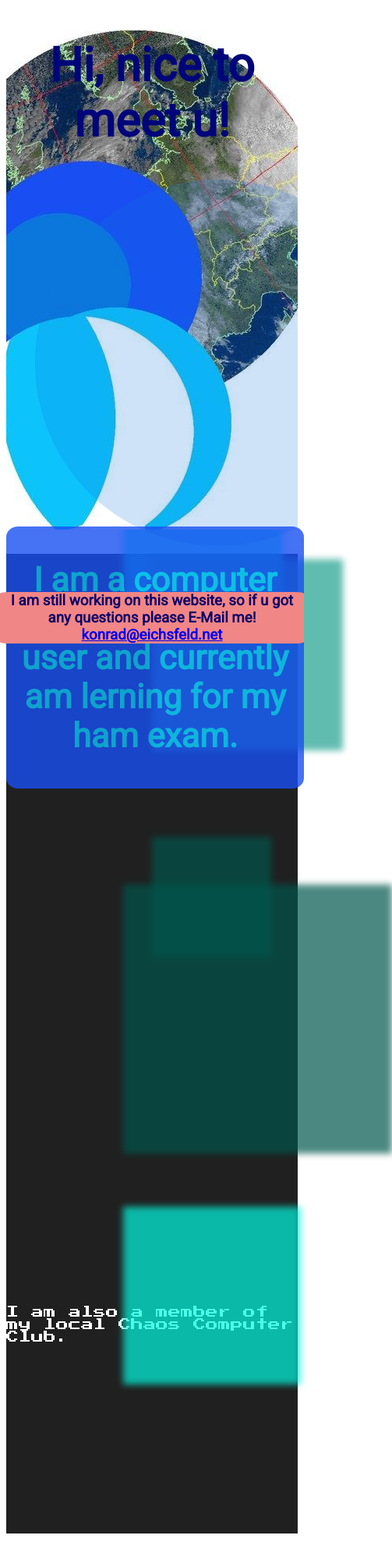
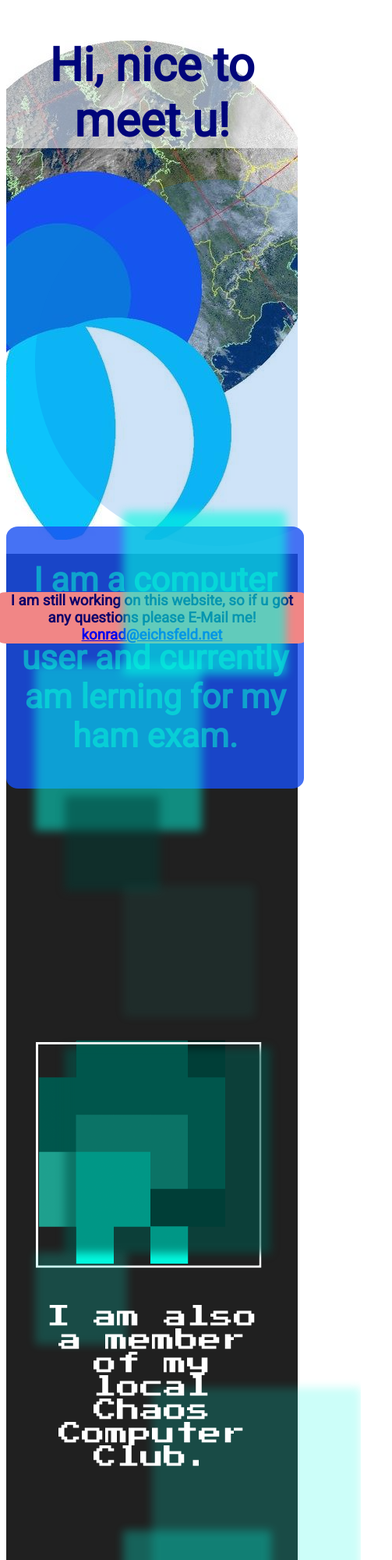
Before and after one commit to Konradrundfunk/Website, a plain HTML site: page index.html in a window 390 px wide. Shown: the top 2000 px of the page at 78% size, 503 px wide, since content can reach past the window. Before the commit the page ends 1974 px from the top, so only its background shows below. Drawn offline with Linux system fonts and the light colour scheme.

Commit message:
added mobile view

```diff
--- a/css/main.scss
+++ b/css/main.scss
@@ -148,6 +148,54 @@ body{
 
 }
 
+
+//second segment
+$color_2: ("color1": #02FAE0,"color2": #1EA08E, "color3": #00564C,"color4": #003C35,  "back": black, "text_white":#81FFF5, "text_dark": #00057A );
+.black{
+    background-color: rgb(32, 32, 32);
+}
+.text2{
+    text-align: center;
+    position: absolute;
+    top: 60%;
+    left: 7%;
+    right: 7%;
+    //filter: blur(4px);
+    //-webkit-filter: blur(6px);
+
+}
+.section2{
+    position: relative;
+    font-family: 'Press Start 2P', cursive;
+    font-size: 30px;
+    color: white;
+    border-radius: 7px;
+    background:url(../assets/33392939.png) center 50% no-repeat;
+
+}
+
+@for $i from 1 through 8{
+    .quadrat#{$i}{
+        position: relative;
+        align-content: center;
+        overflow: hidden;
+        $rand:float;
+        $rand:(random(5))/10;
+        left: percentage($rand);
+        bottom: random(140) + 10 +px;
+        opacity: (random($limit: 6)/ 10 );
+        $rand:(random(210) +100 ) + px;
+        height:$rand;
+        width:$rand;
+        background-color: map-get($color_2, color#{random(4)} );
+        filter: blur(4px);
+        -webkit-filter: blur(6px);
+    }
+}
+
+
+
+
 //small devices
 
 @media (max-width:587px){
@@ -157,6 +205,10 @@ body{
         padding-top: 0px;
         margin-right: auto;
         font-size: 43px;
+    }
+    .welcome{
+        background-color: rgba(255, 255, 255, 0.582);
+        border-radius: 4px;
 
     }
     .outer4{
@@ -171,40 +223,12 @@ body{
         height: auto;
     }
     .logo{
-        background:url(../assets/photo_2021-02-24_18-04-50.jpg) center 50% no-repeat;
+        background:url(../assets/photo_2021-02-24_18-04-50.jpg) center 70% no-repeat;
     }
     .round3{
         display: none;
     }
-
-}
-
-//second segment
-$color_2: ("color1": #02FAE0,"color2": #1EA08E, "color3": #00564C,"color4": #003C35,  "back": black, "text_white":#81FFF5, "text_dark": #00057A );
-
-.section2{
-    position: relative;
-    font-family: 'Press Start 2P', cursive;
-    background-color: rgb(32, 32, 32);
-    color: white;
-    background-image:url();
-}
-
-@for $i from 1 through 5{
-    .quadrat#{$i}{
-        position: relative;
-        align-content: center;
-        overflow: hidden;
-        $rand:float;
-        $rand:(random(3) +2 )/10;
-        left: percentage($rand);
-        bottom: random(140) + 80 +px;
-        opacity: 0.7;
-        $rand:(random(210) + 150) + px;
-        height:$rand;
-        width:$rand;
-        background-color: map-get($color_2, color#{random(4)} );
-        filter: blur(4px);
-        -webkit-filter: blur(4px);
+    .section2{
+        top: 125%;
     }
 }
--- a/index.html
+++ b/index.html
@@ -27,13 +27,18 @@
     <h3 class="working" >I am still working on this website, so if u got any questions please E-Mail me! <a href="mailto:konrad@eichsfeld.net">konrad@eichsfeld.net</a> </h3>
 
     <!-- Section 2-->
-    <div class="section2 q" style=" z-index: -1;">
-        <div class="quadrat1"></div>
-        <div class="quadrat2"></div>
-        <div class="quadrat3"></div>
-        <div class="quadrat4"></div>
-        <div><p>I am also a member of my local Chaos Computer Club.</p></div>
-        <div class="quadrat5"></div>
+    <div class="black">
+        <div class="section2 q" >
+            <div class="quadrat1"></div>
+            <div class="quadrat2"></div>
+            <div class="quadrat3"></div>
+            <div class="quadrat4"></div>
+            <div class="text2" style=" z-index: 1;" ><p>I am also a member of my local Chaos Computer Club.</p></div>
+            <div class="quadrat5"></div>
+            <div class="quadrat6"></div>
+            <div class="quadrat7"></div>
+            <div class="quadrat8"></div>
+        </div>
     </div>
 </body>
 </html>
```
Also changed, not shown: assets/33392939.png (added), css/main.css, 1 other file.
